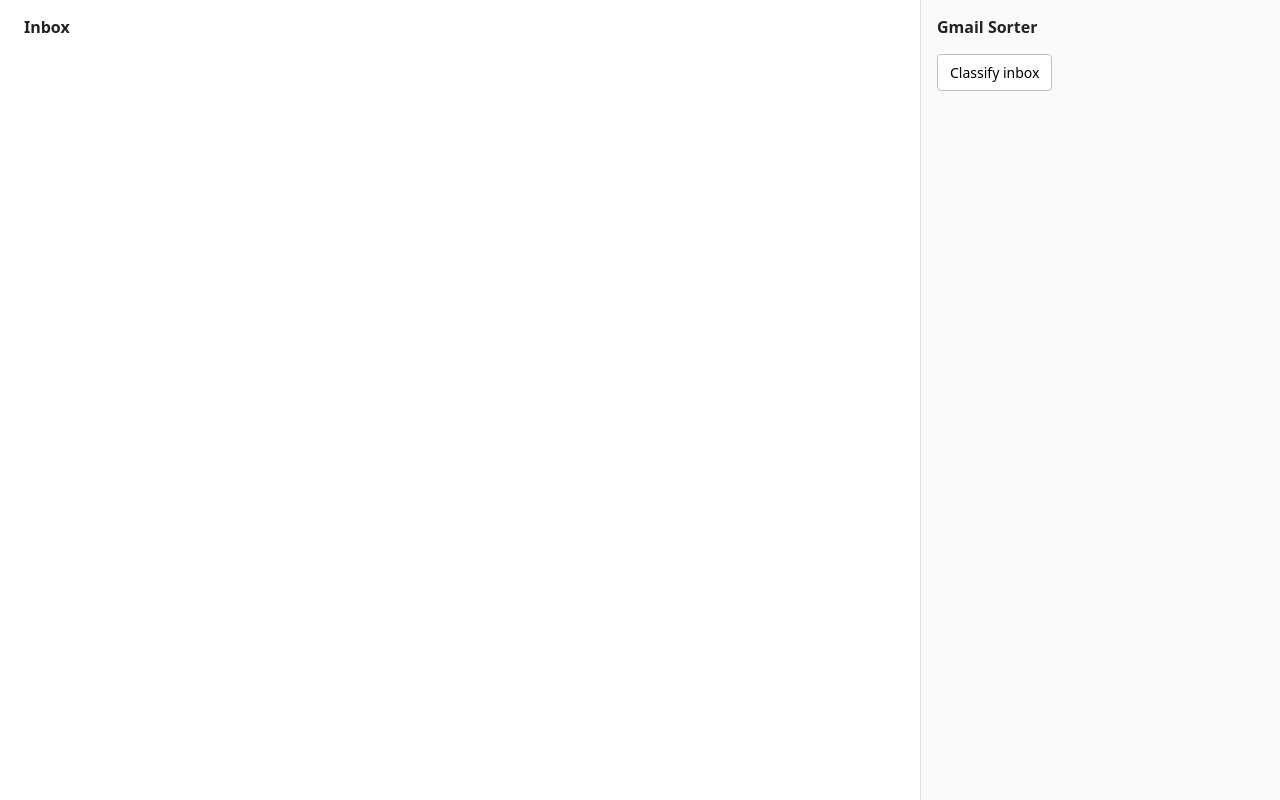
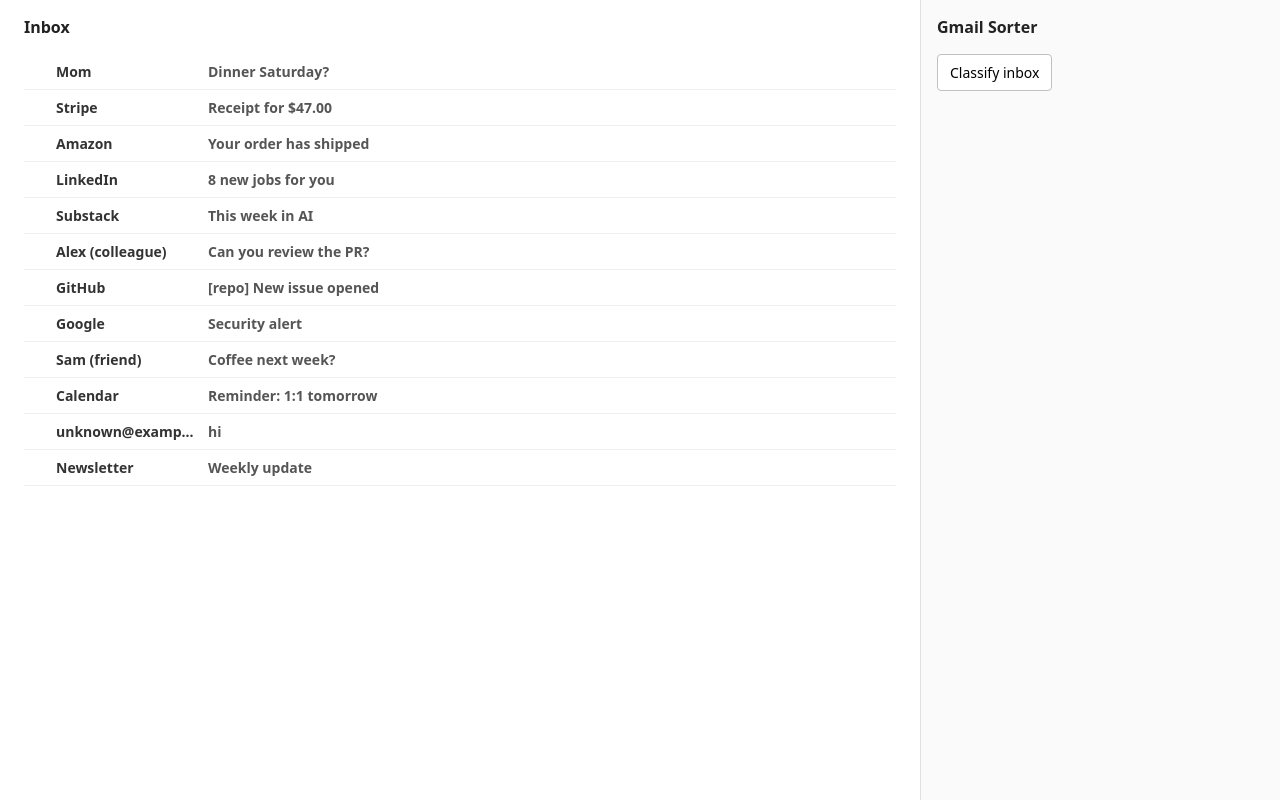
Before and after one commit to yngvark/gmail-sorter-chrome-extension, a browser extension: page prototype/prototype.html in a window 1280 px wide. Drawn offline with Linux system fonts and the light colour scheme.

Commit message:
Render mock emails in Gmail pane from state

```diff
--- a/prototype/prototype.css
+++ b/prototype/prototype.css
@@ -58,3 +58,46 @@ button:disabled {
   font-size: 13px;
   margin-top: 16px;
 }
+
+.email-row {
+  display: grid;
+  grid-template-columns: 20px 140px 1fr auto;
+  gap: 12px;
+  align-items: center;
+  padding: 8px 0;
+  border-bottom: 1px solid #f0f0f0;
+  font-size: 14px;
+  transition: opacity 200ms;
+}
+
+.email-row.unread .from,
+.email-row.unread .subject {
+  font-weight: 600;
+}
+
+.email-row .star {
+  font-size: 14px;
+  text-align: center;
+}
+
+.email-row .from {
+  color: #333;
+  overflow: hidden;
+  text-overflow: ellipsis;
+  white-space: nowrap;
+}
+
+.email-row .subject {
+  color: #555;
+  overflow: hidden;
+  text-overflow: ellipsis;
+  white-space: nowrap;
+}
+
+.label-pill {
+  font-size: 11px;
+  padding: 2px 8px;
+  border-radius: 10px;
+  background: #e8f0ff;
+  color: #1a4a9c;
+}
--- a/prototype/prototype.js
+++ b/prototype/prototype.js
@@ -1,4 +1,83 @@
 // Gmail Sorter — UI Prototype
-// Scaffolding only. State, rendering, and interactions arrive in later tasks.
 
-console.log("prototype.js loaded");
+// ---------- Mock data ----------
+
+const MOCK_EMAILS = [
+  { id: "e1",  from: "Mom",                 subject: "Dinner Saturday?",          read: false, preBakedAction: "Star" },
+  { id: "e2",  from: "Stripe",              subject: "Receipt for $47.00",        read: false, preBakedAction: "Archive" },
+  { id: "e3",  from: "Amazon",              subject: "Your order has shipped",    read: false, preBakedAction: "Archive" },
+  { id: "e4",  from: "LinkedIn",            subject: "8 new jobs for you",        read: false, preBakedAction: "Archive" },
+  { id: "e5",  from: "Substack",            subject: "This week in AI",           read: false, preBakedAction: "Archive" },
+  { id: "e6",  from: "Alex (colleague)",    subject: "Can you review the PR?",    read: false, preBakedAction: "Label: Follow-up" },
+  { id: "e7",  from: "GitHub",              subject: "[repo] New issue opened",   read: false, preBakedAction: "Label: Follow-up" },
+  { id: "e8",  from: "Google",              subject: "Security alert",            read: false, preBakedAction: "Mark read" },
+  { id: "e9",  from: "Sam (friend)",        subject: "Coffee next week?",         read: false, preBakedAction: "Star" },
+  { id: "e10", from: "Calendar",            subject: "Reminder: 1:1 tomorrow",    read: false, preBakedAction: "Leave alone" },
+  { id: "e11", from: "unknown@example.com", subject: "hi",                        read: false, preBakedAction: "Leave alone" },
+  { id: "e12", from: "Newsletter",          subject: "Weekly update",             read: false, preBakedAction: "Archive" },
+];
+
+// ---------- State ----------
+
+const state = {
+  emails: MOCK_EMAILS.map(e => ({
+    ...e,
+    starred: false,
+    archived: false,
+    labels: [],
+  })),
+  suggestions: [],    // [{ emailId, action }]
+  classifying: false,
+  classifyProgress: 0,
+};
+
+// ---------- Rendering ----------
+
+function renderEmailList() {
+  const ul = document.getElementById("email-list");
+  ul.innerHTML = "";
+  for (const email of state.emails) {
+    if (email.archived) continue;
+    const li = document.createElement("li");
+    li.className = "email-row";
+    if (!email.read) li.classList.add("unread");
+    li.dataset.emailId = email.id;
+
+    const star = document.createElement("span");
+    star.className = "star";
+    star.textContent = email.starred ? "\u2B50" : "";
+
+    const from = document.createElement("span");
+    from.className = "from";
+    from.textContent = email.from;
+
+    const subject = document.createElement("span");
+    subject.className = "subject";
+    subject.textContent = email.subject;
+
+    li.append(star, from, subject);
+
+    for (const label of email.labels) {
+      const pill = document.createElement("span");
+      pill.className = "label-pill";
+      pill.textContent = label;
+      li.append(pill);
+    }
+
+    ul.append(li);
+  }
+}
+
+function renderSidePanel() {
+  // Suggestions, Apply all, empty state — filled in later tasks.
+  // Keep stub so render() is callable now.
+}
+
+function render() {
+  renderEmailList();
+  renderSidePanel();
+}
+
+// ---------- Boot ----------
+
+render();
```
